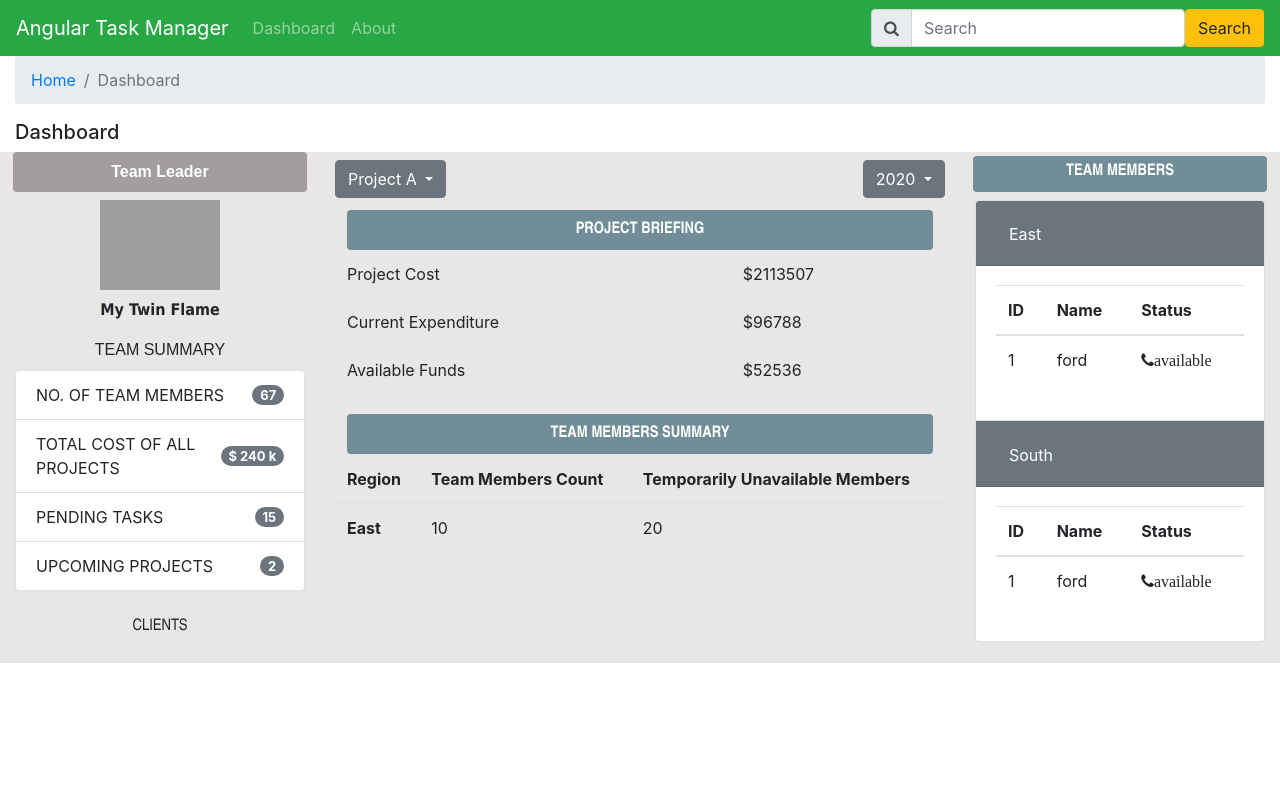
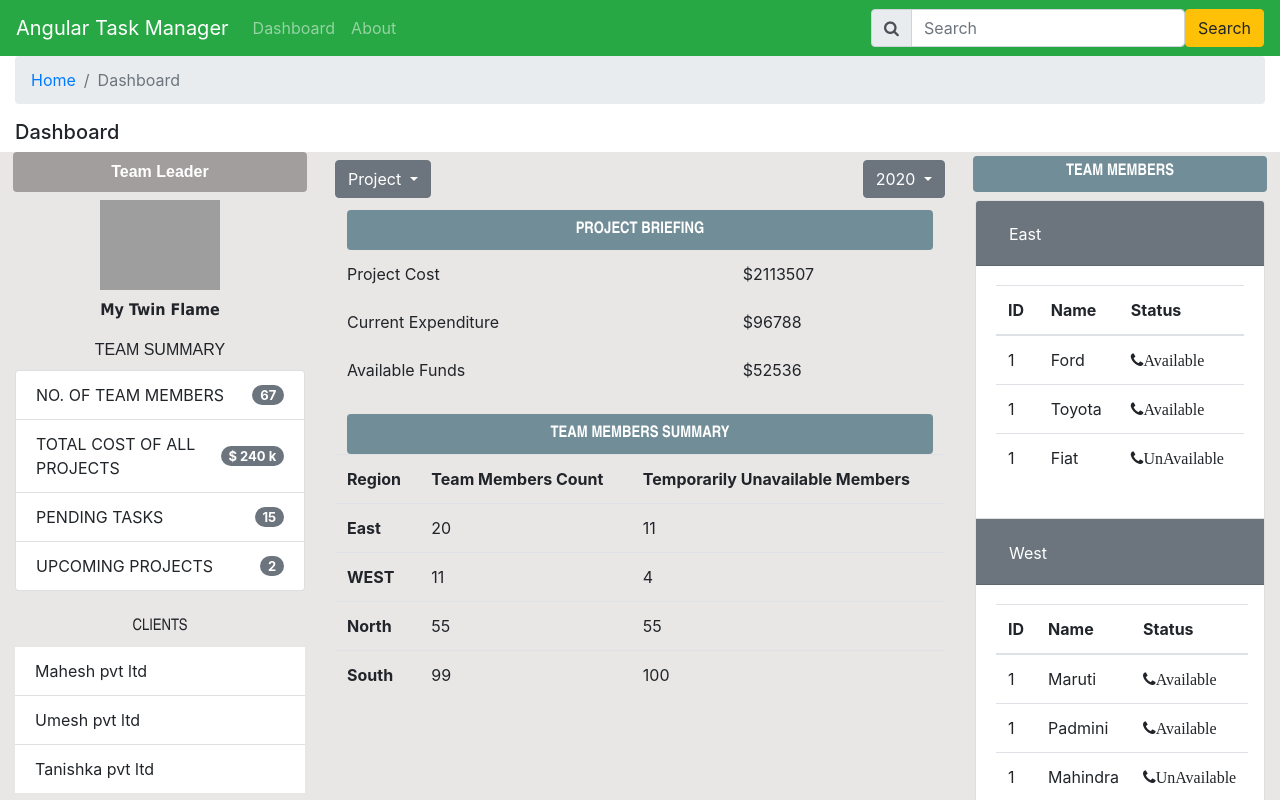
Before and after one commit to Himaheshparvekar/CompleteAngular8, an Angular app: page / in a window 1280 px wide. Shown: the top 800 px of the page. Built offline with nearby package versions, Linux system fonts and the light colour scheme; grey boxes are pictures that could not be loaded.

Commit message:
ng for static loop

```diff
--- a/src/app/dashboard/dashboard.component.html
+++ b/src/app/dashboard/dashboard.component.html
@@ -41,7 +41,7 @@
         <div class="col-12 text-center pt-2 pb-2" style="font-family: 'Arial Narrow'">CLIENTS</div>
       <div class="col-12">
         <ul class="list-group list-group-flush">
-          <!-- <li class="list-group-item" *ngFor="let client of Clients">{{client}}</li> -->
+           <li class="list-group-item" *ngFor="let client of Clients">{{client}}</li>
         </ul>
       </div>
     </div>
@@ -55,13 +55,11 @@
 <div class="col-6 text-left">
 <div class="dropdown">
     <button class="btn btn-secondary dropdown-toggle" type="button" id="dropdownMenuButton" data-toggle="dropdown">
-        Project A
+        Project
     </button>
     <div class="dropdown-menu">
-        <a href="#" class="dropdown-item">Project A</a>
-        <a href="#" class="dropdown-item">Project B</a>
-        <a href="#" class="dropdown-item">Project C</a>
-        <a href="#" class="dropdown-item">Project D</a>
+        <a href="#" class="dropdown-item" *ngFor= "let project of Projects">{{project}}</a>
+
     </div>
 </div>
 
@@ -73,10 +71,8 @@
             2020
         </button>
         <div class="dropdown-menu">
-            <a href="#" class="dropdown-item">2020</a>
-            <a href="#" class="dropdown-item">2019</a>
-            <a href="#" class="dropdown-item">2018</a>
-            <a href="#" class="dropdown-item">2017</a>
+            <a href="#" class="dropdown-item" *ngFor= "let year of Years">{{year}}</a>
+
         </div>
     </div>
 </div>
@@ -111,15 +107,15 @@
               <th>Team Members Count</th>
               <th>Temporarily Unavailable Members</th>
             </tr>
-            <tr>
+            <tr *ngFor="let member of TeamMemberSummary">
               <td>
-                <b>East</b>
+                <b>{{member.Region}}</b>
               </td>
               <td>
-                10
+                {{member.TeamMembersCount}}
               </td>
               <td>
-              20
+                {{member.TemporaryUnavailableMembers}}
               </td>
             </tr>
 
@@ -136,14 +132,14 @@
         style="background-color:#718d97; font-family: 'Arial Narrow'">TEAM MEMBERS</div>
       <div class="col-lg-12 pt-2">
         <div class="accordion" id="accordion1">
-          <div class="card">
+          <div class="card" *ngFor="let teamMembersGroup of TeamMembers; let i= index;">
             <div class="card-header bg-secondary" id="card1">
               <h2 class="mb-0">
-                <button class="btn btn-link text-white" type="button" data-toggle="collapse" data-target="#cardbody1"
-                  >East</button>
+                <button class="btn btn-link text-white" type="button" data-toggle="collapse" [attr.data-target]="'#cardbody'+i"
+                  >{{teamMembersGroup.Region}}</button>
               </h2>
             </div>
-            <div class="collapse show" id="cardbody1"  data-parent="#accordion1">
+            <div class="collapse show" [id]="'#cardbody'+ i" data-parent="#accordion1">
               <div class="card-body">
                 <table class="table">
                   <thead>
@@ -154,39 +150,10 @@
                     </tr>
                   </thead>
                   <tbody>
-                    <tr>
-                     <td>1</td>
-                     <td>ford</td>
-                     <td><i class="fa fa-phone">available</i></td>
-                    </tr>
-                  </tbody>
-                </table>
-              </div>
-            </div>
-          </div>
-
-          <div class="card">
-            <div class="card-header bg-secondary" id="card2">
-              <h2 class="mb-0">
-                <button class="btn btn-link text-white" type="button" data-toggle="collapse" data-target="#cardbody2"
-                  >South</button>
-              </h2>
-            </div>
-            <div class="collapse show" id="cardbody2"  data-parent="#accordion1">
-              <div class="card-body">
-                <table class="table">
-                  <thead>
-                    <tr>
-                      <th>ID</th>
-                      <th>Name</th>
-                      <th>Status</th>
-                    </tr>
-                  </thead>
-                  <tbody>
-                    <tr>
-                     <td>1</td>
-                     <td>ford</td>
-                     <td><i class="fa fa-phone">available</i></td>
+                    <tr *ngFor="let member of teamMembersGroup.Members">
+                     <td>{{member.ID}}</td>
+                     <td>{{member.Name}}</td>
+                     <td><i class="fa fa-phone">{{member.Status}}</i></td>
                     </tr>
                   </tbody>
                 </table>
@@ -195,9 +162,6 @@
           </div>
 
 
-
-
-
         </div>
       </div>
     </div>
--- a/src/app/dashboard/dashboard.component.ts
+++ b/src/app/dashboard/dashboard.component.ts
@@ -16,6 +16,15 @@ export class DashboardComponent implements OnInit {
     CurrentExpenditure: Number;
     AvailableFunds: Number;
 
+    Clients:string[];
+    Projects: string[];
+    Years:number[]=[]
+    TeamMemberSummary=[];
+    TeamMembers=[];
+
+
+
+
   constructor() { }
 
   ngOnInit(): void {
@@ -29,6 +38,55 @@ export class DashboardComponent implements OnInit {
     this.CurrentExpenditure = 96788;
     this.AvailableFunds = 52536;
 
+    this.Clients=[
+      "Mahesh pvt ltd",
+      "Umesh pvt ltd",
+      "Tanishka pvt ltd"
+    ];
+    this.Projects=[
+                  "Angular Project","Core Project","Node Project","Mongo Project"];
+
+    for(var i = 2010 ; i<=2020; i++)
+    {
+      this.Years.push(i);
+    }
+
+
+    this.TeamMemberSummary= [
+    {Region: "East", TeamMembersCount:20, TemporaryUnavailableMembers:11},
+    {Region: "WEST", TeamMembersCount:11, TemporaryUnavailableMembers:4},
+    {Region: "North", TeamMembersCount:55, TemporaryUnavailableMembers:55},
+    {Region: "South", TeamMembersCount:99, TemporaryUnavailableMembers:100}
+]
+
+
+this.TeamMembers=[
+{Region:"East" , Members:[
+{ID:1 , Name: "Ford" ,Status:"Available"},
+{ID:1 , Name: "Toyota" ,Status:"Available"},
+{ID:1 , Name: "Fiat" ,Status:"UnAvailable"}
+]   },
+
+{Region:"West" , Members:[
+  {ID:1 , Name: "Maruti" ,Status:"Available"},
+  {ID:1 , Name: "Padmini" ,Status:"Available"},
+  {ID:1 , Name: "Mahindra" ,Status:"UnAvailable"}
+  ]},
+
+  {Region:"South" , Members:[
+    {ID:1 , Name: "Lamborgini" ,Status:"Available"},
+    {ID:1 , Name: "Skoda" ,Status:"Available"},
+    {ID:1 , Name: "Opel" ,Status:"UnAvailable"}
+    ]},
+
+    {Region:"North" , Members:[
+      {ID:1 , Name: "BMW" ,Status:"Available"},
+      {ID:1 , Name: "Mercedez" ,Status:"Available"}
+      ]}
+
+];
+
+
   }
 
 }
```
